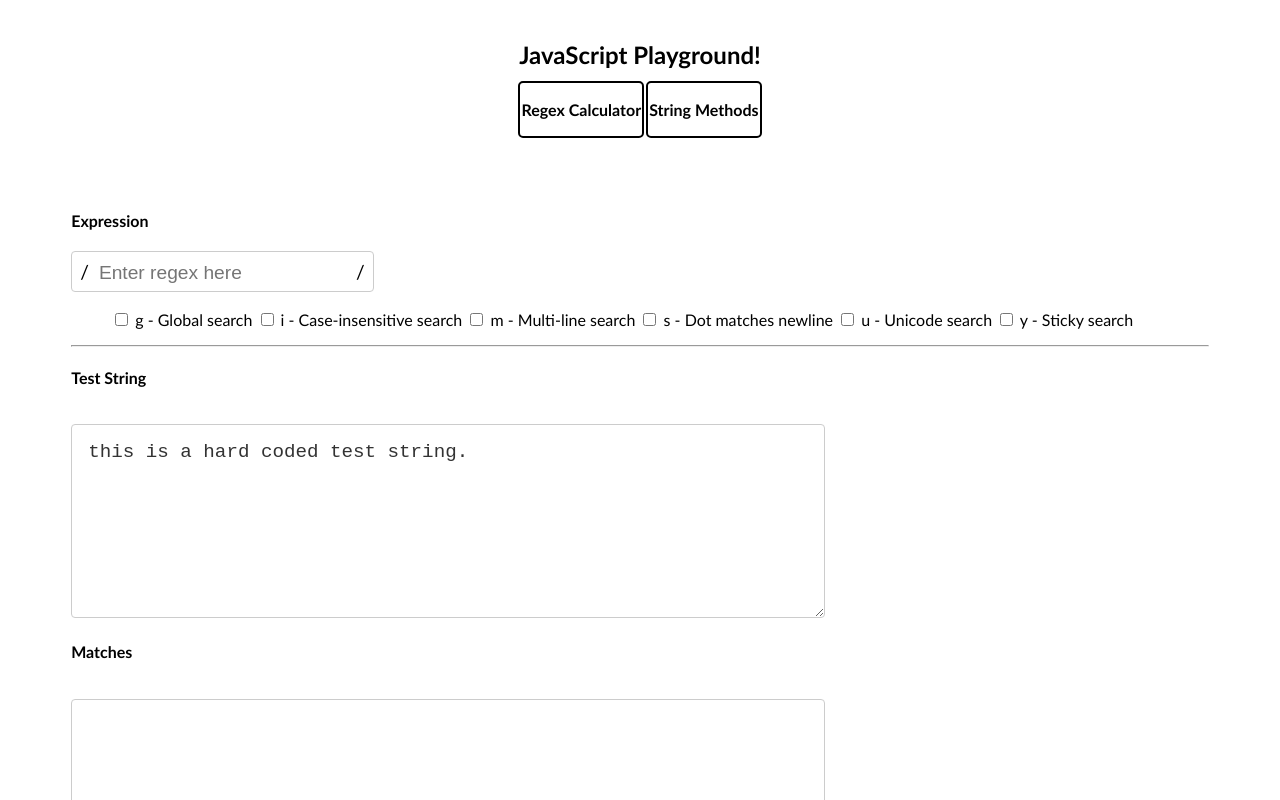
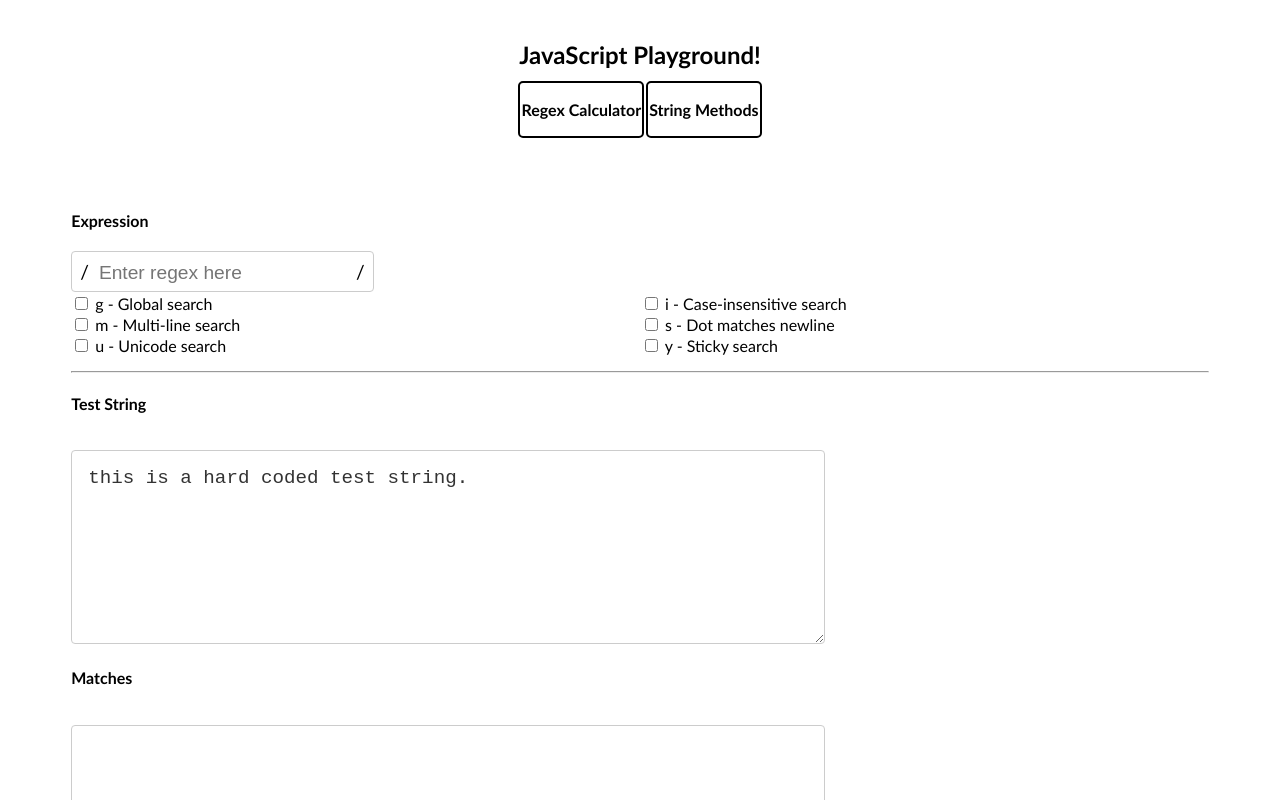
Before and after one commit to raseward14/Angular-regex-calculator, an Angular app: page / in a window 1280 px wide. Shown: the top 800 px of the page. Built offline with nearby package versions, Linux system fonts and the light colour scheme.

Commit message:
creates two equal columns for regex flags using display grid with grid template columns to repeat 2 equal sized columns

```diff
--- a/src/app/regex/flags/flags.component.css
+++ b/src/app/regex/flags/flags.component.css
@@ -0,0 +1,10 @@
+.two-column-grid {
+  display: grid;
+  grid-template-columns: repeat(2, 1fr); /* creates two equal columns */
+  gap: 2px;
+}
+
+.grid-item {
+  padding: 8px;
+  border: 1px solid #ccc;
+}
--- a/src/app/regex/flags/flags.component.html
+++ b/src/app/regex/flags/flags.component.html
@@ -1,7 +1,8 @@
-<ul>
-        @for (flag of flags; track flag.name) {
-            <label>
-                <input type="checkbox" (change)="onFlagChange(flag)"> {{flag.name}} - {{flag.description}}
-            </label>
-        }
-    </ul>
+<div class="two-column-grid">
+  @for (flag of flags; track flag.name) {
+    <label>
+      <input type="checkbox" (change)="onFlagChange(flag)" class="grid-item" /> {{ flag.name }} -
+      {{ flag.description }}
+    </label>
+  }
+</div>
```
